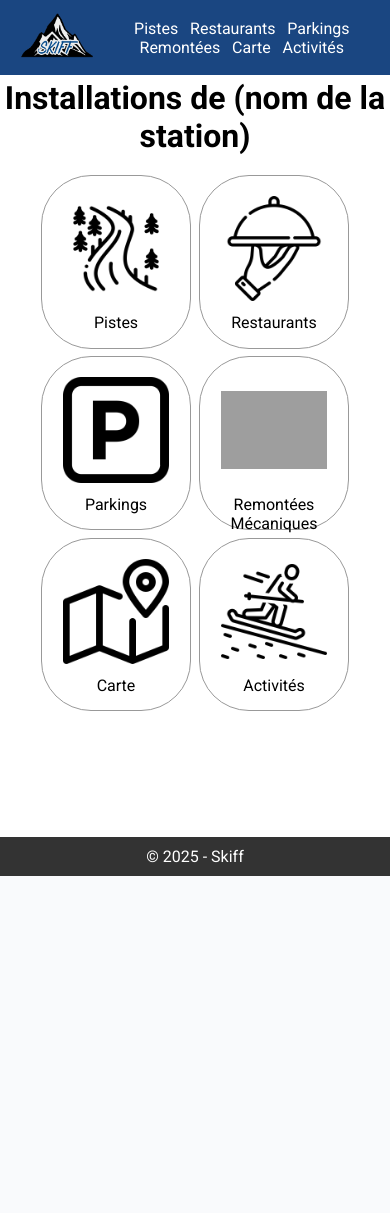
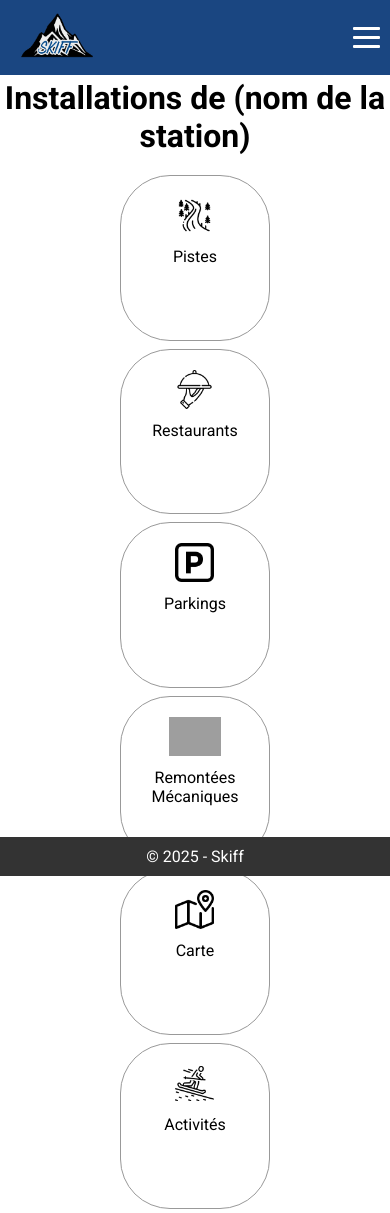
Before and after one commit to erdark/SAE6, a PHP site: page /pages/home.php in a window 390 px wide. Before the commit the page ends 876 px from the top, so only its background shows below. Run offline with PHP 8.4, Linux system fonts and the light colour scheme; grey boxes are pictures that could not be loaded.

Commit message:
feat : burger menu on mobile

```diff
--- a/includes/header.php
+++ b/includes/header.php
@@ -21,6 +21,14 @@
                     <img class="logo" src="../images/logo.png" width="50" height="50" alt="Logo de Skiff">
                 </a>
             </div>
+
+            <!-- Bouton burger -->
+            <button class="nav-toggle" aria-label="Ouvrir le menu">
+                <span></span>
+                <span></span>
+                <span></span>
+            </button>
+
             <div class="nav-buttons">
                 <a href="../pages/installation_details.php?type=pistes">Pistes</a>
                 <a href="../pages/installation_details.php?type=restaurants">Restaurants</a>
@@ -31,3 +39,13 @@
             </div>
         </nav>
     </header>
+
+    <script>
+        const btn = document.querySelector('.nav-toggle');
+        const menu = document.querySelector('.nav-buttons');
+
+        btn.addEventListener('click', () => {
+            menu.classList.toggle('open');
+            btn.classList.toggle('open');
+        });
+    </script>
--- a/style.css
+++ b/style.css
@@ -121,8 +121,8 @@ h1 {
 
 .cards {
     max-width: 100vw;
-    width: 85vw;
-    /* height: 60vh; */
+    width: 60vw;
+    height: auto;
     margin: 1em auto;
     display: flex;
     flex-wrap: wrap;
@@ -134,8 +134,8 @@ h1 {
 .card {
     border: 1px solid #999;
     border-radius: 50px;
-    width: 18vw;
-    height: 24vw;
+    width: 12vw;
+    height: 14vw;
     display: grid;
     grid-template-rows: max-content 25em 1fr;
     text-align: center;
@@ -146,7 +146,7 @@ h1 {
 @media screen and (max-width: 600px) {
     .card {
         width: 36vw;
-        height: 42vw;
+        height: 40vw;
     }
 
     .card img {
@@ -159,7 +159,7 @@ h1 {
 
 .card img {
     margin: 1em auto 0;
-    height: 15em;
+    height: 10vw;
 }
 
 .card a {
@@ -189,6 +189,9 @@ ul {
     background-color: #d9e6f2;
     border-radius: 10px;
     transition: background-color 0.3s ease;
+    display: flex;
+    flex-direction: row;
+    flex-wrap: wrap;
 }
 
 [id^="head_div_id_"]:hover {
@@ -330,3 +333,75 @@ a[href*='add_perturbation']:hover {
     padding: 0.2em;
     border-radius: 10px;
 }
+
+/* --- Styles burger (caché par défaut) --- */
+.nav-toggle {
+    display: none;
+    flex-direction: column;
+    justify-content: space-around;
+    width: 2em;
+    height: 2em;
+    background: transparent;
+    border: none;
+    cursor: pointer;
+    padding: 0;
+    margin-left: auto;
+}
+
+.nav-toggle span {
+    display: block;
+    width: 100%;
+    height: 0.2em;
+    background-color: white;
+    border-radius: 1px;
+    transition: transform 0.3s, opacity 0.3s;
+}
+
+/* Lorsqu'on ouvre le burger, on fait une croix */
+.nav-toggle.open span:nth-child(1) {
+    transform: translateY(0.6em) rotate(45deg);
+}
+
+.nav-toggle.open span:nth-child(2) {
+    opacity: 0;
+}
+
+.nav-toggle.open span:nth-child(3) {
+    transform: translateY(-0.6em) rotate(-45deg);
+}
+
+/* --- Responsive sous 600px --- */
+@media screen and (max-width: 600px) {
+
+    /* Affiche le bouton burger */
+    .nav-toggle {
+        display: flex;
+    }
+
+    /* Cache le menu par défaut */
+    .nav-buttons {
+        position: absolute;
+        top: 10%;
+        /* juste sous le header */
+        left: 0;
+        width: 100%;
+        background: #1A4681;
+        flex-direction: column;
+        align-items: center;
+        display: none;
+        z-index: 10;
+    }
+
+    /* Liens en colonne, espacement */
+    .nav-buttons a {
+        padding: 1em;
+        width: 100%;
+        text-align: center;
+        border-top: 1px solid rgba(255, 255, 255, 0.2);
+    }
+
+    /* Quand la classe open est ajoutée par le JS */
+    .nav-buttons.open {
+        display: flex;
+    }
+}
```
